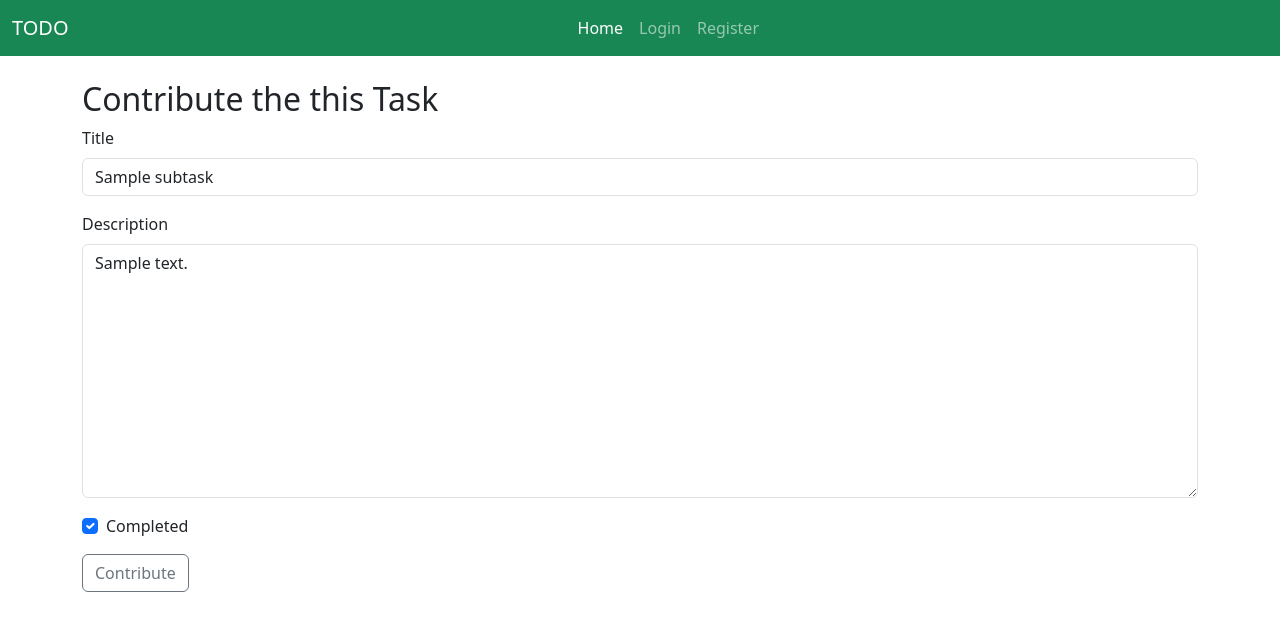
After one commit to AsHkAn-Django/realtime-collab-todo, a Django app: page /shared_tasks/request_project_list/edit/1/ in a window 1280 px wide. The commit adds this page. Shown: the top 631 px of the page. Run offline with Django 5.2, Linux system fonts and the light colour scheme; tables that the repository leaves empty hold one stand-in row (values such as "Sample post"); parts of the project's set-up code (start-up, migrations or seed data) failed here and were passed over; some libraries are stand-ins or nearby versions.

Commit message:
edit view created

```diff
--- a/shared_tasks/forms.py
+++ b/shared_tasks/forms.py
@@ -14,7 +14,7 @@ class SubTaskForm(forms.ModelForm):
 
     class Meta:
         model = SubTask
-        fields = ['title', 'description',]
+        fields = ['title', 'description', 'completed']
 
 
 class TaskRecordForm(forms.ModelForm):
--- /dev/null
+++ b/shared_tasks/templates/shared_task/shared_subtask_update.html
@@ -0,0 +1,12 @@
+{% extends 'base.html' %}
+{% load django_bootstrap5 %}
+
+
+{% block content %}
+    <h2>Contribute the this Task</h2>
+    <form action="" method="post">
+        {% csrf_token %}
+        {% bootstrap_form form %}
+        <button type="submit" class="btn btn-outline-secondary">Contribute</button>
+    </form>
+{% endblock content %}
--- a/shared_tasks/templates/shared_task/shared_task_list.html
+++ b/shared_tasks/templates/shared_task/shared_task_list.html
@@ -14,7 +14,7 @@
             {% for sub_task in task.shared_sub_tasks.all %}
               <li>
                 ({% if sub_task.completed %}Finished{% else %}Unfinished{% endif %}) {{ sub_task.title }}: {{ sub_task.description }}
-                {% if task.show_edit_button %} <a href="" class="btn btn-outline-warning btn-sm">Edit</a> {% endif %}
+                {% if task.show_edit_button %} <a href="{% url 'shared_task:shared_subtask_update' sub_task.id %}" class="btn btn-outline-warning btn-sm">Edit</a> {% endif %}
                 {% if task.show_delete_button %} <a href="" class="btn btn-outline-danger btn-sm">Delete</a> {% endif %}
               </li>
             {% endfor %}
--- a/shared_tasks/urls.py
+++ b/shared_tasks/urls.py
@@ -8,6 +8,7 @@ urlpatterns = [
     path('', views.SharedTaskListView.as_view(), name='shared_task_list'),
     path('participation_request/<int:pk>/', views.ParticipationRequestCreateView.as_view(), name='participation_request'),
     path('request_project_list/', views.RequestProjectListView.as_view(), name='request_project_list'),
+    path('request_project_list/edit/<int:pk>/', views.SharedSubTaskUpdateView.as_view(), name='shared_subtask_update'),
     path('request_project_list/accept/<int:pk>/', views.accept_user, name='accept_user'),
     path('request_project_list/refuse/<int:pk>/', views.refuse_user, name='refuse_user'),
 
--- a/shared_tasks/views.py
+++ b/shared_tasks/views.py
@@ -23,6 +23,15 @@ class SharedTaskListView(LoginRequiredMixin, generic.ListView):
             task.show_delete_button = (user == task.creator)
 
         return queryset
+
+
+
+class SharedSubTaskUpdateView(generic.UpdateView):
+    model = SubTask
+    form_class = SubTaskForm
+    template_name = "shared_task/shared_subtask_update.html"
+    success_url = reverse_lazy('shared_task:shared_task_list')
+
 
 
 class ParticipationRequestCreateView(generic.CreateView):
```
